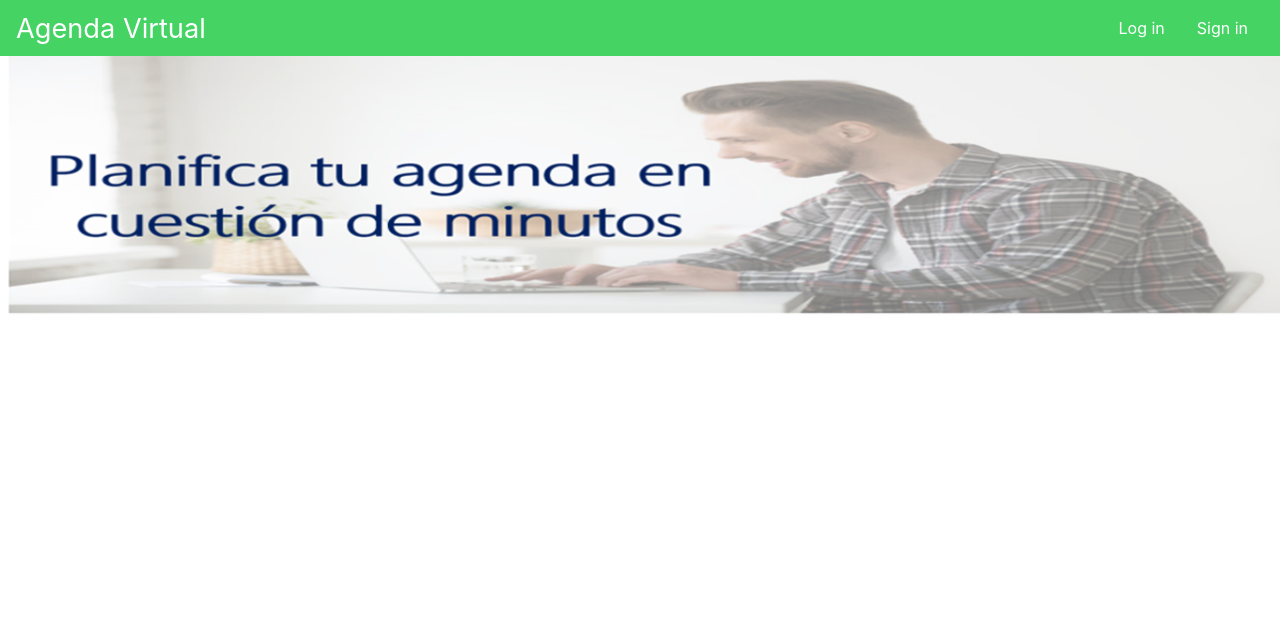
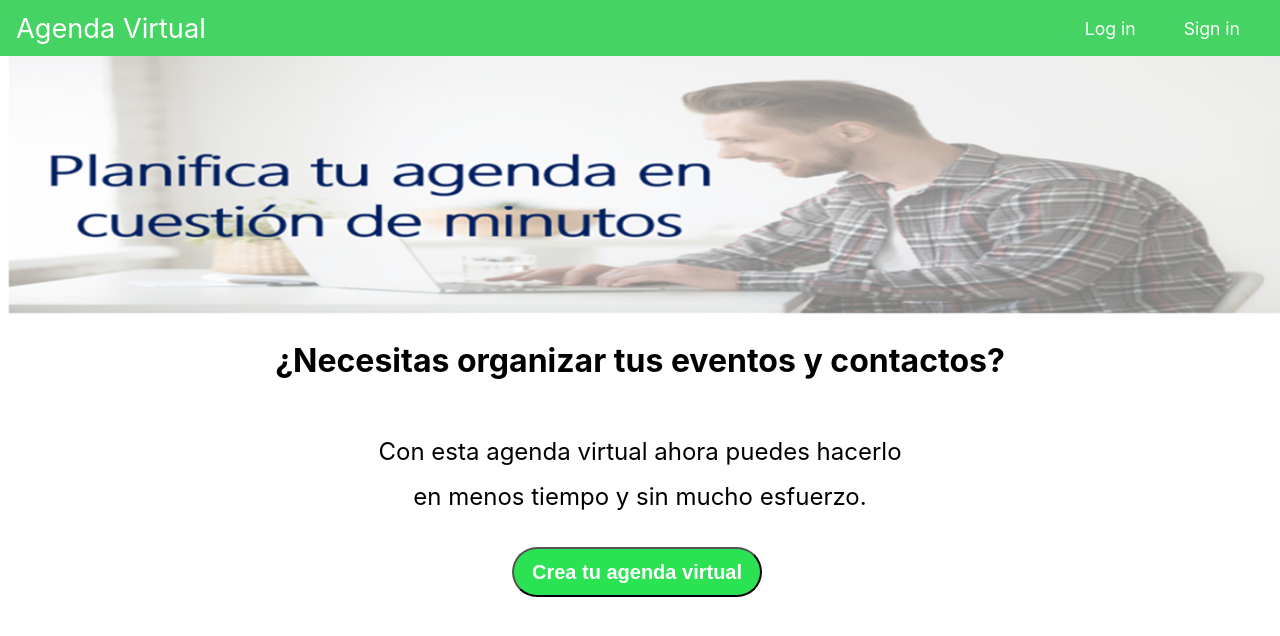
Before and after one commit to stephmartinezh/Agenda_ProyectoUX, a React (Create React App) app in the folder agenda/: page / in a window 1280 px wide. Shown: the top 636 px of the page. Built offline with nearby package versions, Linux system fonts and the light colour scheme.

Commit message:
Primera parte de la pantalla de inicio

```diff
--- a/agenda/src/componentes/paginaPrincipal/paginaPrincipal.css
+++ b/agenda/src/componentes/paginaPrincipal/paginaPrincipal.css
@@ -32,13 +32,13 @@
 }
 
 .paginaPrincipal-navigation-items li{
-    padding: 0 1rem;
+    padding: 0 1.5rem;
 }
 
 .paginaPrincipal-navigation-items a{
     color: white;
     text-decoration: none;
-    font-size: 1rem;
+    font-size: 1.1rem;
 }
 
 .paginaPrincipal-navigation-items a:hover,
@@ -54,3 +54,16 @@
     background-repeat: no-repeat;
     background-size: 100% 100%;
 }
+
+.boton-estilo{
+    position: fixed;
+    text-decoration:none;
+    font-weight:600;
+    font-size:20px;
+    width: 250px;
+    height: 50px;
+    left:40%;
+    background: #2BE253;
+    border-radius: 150px;
+    color: white;
+}
--- a/agenda/src/componentes/paginaPrincipal/paginaPrincipal.js
+++ b/agenda/src/componentes/paginaPrincipal/paginaPrincipal.js
@@ -1,5 +1,6 @@
 import React from 'react'
 import './paginaPrincipal.css'
+import {Button} from 'reactstrap'
 
 function Principal() {
     return(
@@ -19,6 +20,12 @@ function Principal() {
                 </nav>
             </header>
             <img class="imagen" src="img_pantallaPrincipal.png" alt="Imagen de inicio"></img>
+            <h1><center>¿Necesitas organizar tus eventos y contactos?</center></h1>
+            <br></br>
+            <p><font size="5"><center>Con esta agenda virtual ahora puedes hacerlo</center></font></p>
+            <p><font size="5"><center>en menos tiempo y sin mucho esfuerzo.</center></font></p>
+            <br></br>
+            <button type="button" class="boton-estilo">Crea tu agenda virtual</button>
         </div>
     );
 }
```
Also changed, not shown: agenda/public/principal_computadora.png (added).
